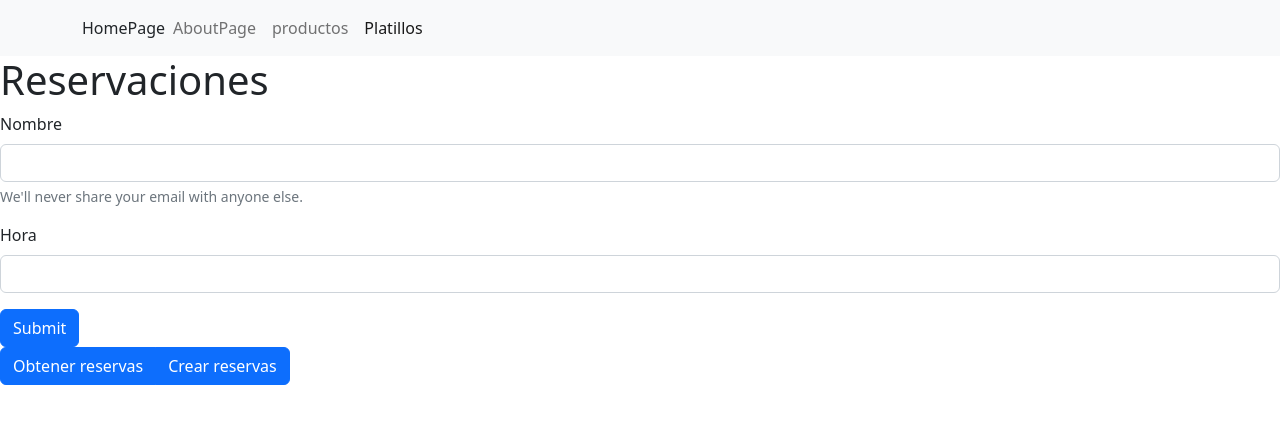
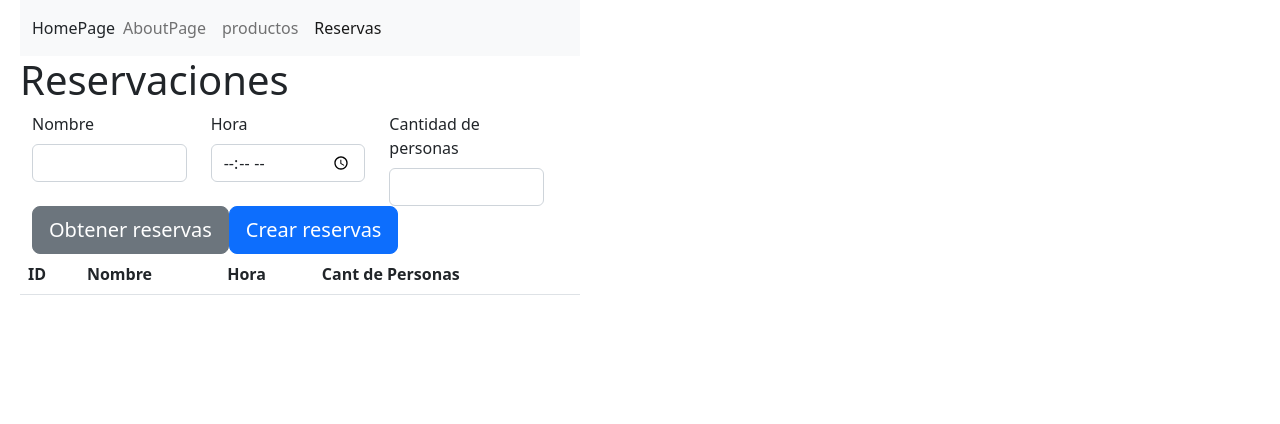
Before and after one commit to DinoSMZ/RestaurantApp, a React (Create React App) app: page /Platillos in a window 1280 px wide. Shown: the top 424 px of the page. Built offline with nearby package versions, Linux system fonts and the light colour scheme.

Commit message:
Inclusión de estilos

```diff
--- /dev/null
+++ b/src/Style.css
@@ -0,0 +1,6 @@
+body {
+    width: 600px;
+    margin: 0 auto;
+    ;
+    padding: 0 20px 20px 20px;
+}
--- a/src/components/NavBar.jsx
+++ b/src/components/NavBar.jsx
@@ -20,7 +20,7 @@ const NavBar = () => {
             <NavLink className={({ isActive }) => isActive ? "nav-link active" : "nav-link"} to="/products">productos</NavLink>
           </li>
           <li className="nav-item">
-            <NavLink className={({ isActive }) => isActive ? "nav-link active" : "nav-link"} to="/Platillos">Platillos</NavLink>
+            <NavLink className={({ isActive }) => isActive ? "nav-link active" : "nav-link"} to="/Platillos">Reservas</NavLink>
           </li>
         </ul>
       </div>
--- a/src/pages/HomePage.jsx
+++ b/src/pages/HomePage.jsx
@@ -6,7 +6,7 @@ return (
                 Home Page
             </h1>
          </header>
-      <main>
+      <main >
          <article>
              <p>
                 Bienvenido
--- a/src/pages/PlatillosPage.jsx
+++ /dev/null
@@ -1,71 +0,0 @@
-import React from 'react';
-import {db} from "../firebase/firebase"
-import { collection, getDocs} from "firebase/firestore"
-
-const PlatillosPage = () => {
-
-const obtenerReservas = async () => {
-
-    const resp = await getDocs(collection (db, "Reservas"));
-    const data = resp.docs.map((reserva) => ({
-        id: reserva.id,
-        ...reserva.data(),
-    }))
-
-
-   console.log(data)
-
-}
-
-
-  return (
-  <>
-
-  <header>
-    <h1>
-        Reservaciones
-    </h1>
-  </header>
-
-    <main>
-        <article>
-        <form>
-  <div>
-  <div className="mb-3">
-    <label htmlFor="NombreUser" className="form-label">Nombre</label>
-    <input type="email" className="form-control" id="exampleInputEmail1" aria-describedby="emailHelp" />
-    <div id="emailHelp" className="form-text">We'll never share your email with anyone else.</div>
-  </div>
-  <div className="mb-3">
-    <label htmlFor="Hora" className="form-label">Hora</label>
-    <input type="password" className="form-control" id="exampleInputPassword1" />
-  </div>
-  <button type="submit" className="btn btn-primary">Submit</button>
-</div>
-</form>
-
-        </article>
-
-    </main>
-
-
-    <section>
-
-<article>
-<div className="btn-group" role="group" aria-label="Basic example">
-  <button type="button" className="btn btn-primary" onClick={obtenerReservas}>Obtener reservas </button>
-  <button type="button" className="btn btn-primary">Crear reservas</button>
-</div>
-
-
-
-
-</article>
-
-    </section>
-
-    </>
-  )
-}
-
-export default PlatillosPage
--- /dev/null
+++ b/src/pages/ReservasPage.jsx
@@ -0,0 +1,122 @@
+import React, {useState} from 'react';
+import {db} from "../firebase/firebase"
+import { collection, getDocs, addDoc} from "firebase/firestore"
+import { async } from '@firebase/util';
+
+const formularioInicial = {
+  Nombre: "",
+Hora: "",
+Personas:"",}
+
+const PlatillosPage = () => {
+
+  const [Reservaciones, setReservas] = useState([]);
+
+  const [form, setForm] = useState(formularioInicial);
+
+const obtenerReservas = async () => {
+
+    const resp = await getDocs(collection (db, "Reservas"));
+    const data = resp.docs.map((reserva) => ({
+        id: reserva.id,
+        ...reserva.data(),
+    }))
+
+
+   console.log(data);
+   setReservas(data)
+}
+
+const crearReserva = async () => {
+  const coleccionReservas = collection(db, "Reservas")
+  await addDoc(coleccionReservas, form)
+  await obtenerReservas()
+}
+
+
+  return (
+  <>
+
+  <header>
+    <h1>
+        Reservaciones
+    </h1>
+  </header>
+
+    <main>
+        <article>
+        <form>
+  <div className="row container">
+  <div className="col-md-4">
+    <label htmlFor="NombreUser" className="form-label">Nombre</label>
+    <input type="text" className="form-control" id="Nombre reserva" value = {form.Nombre} onChange={(e) => setForm({...form, Nombre:e.target.value})}/>
+    <div id="Nombre de reserva" className="form-text"></div>
+  </div>
+  <div className="col-md-4">
+    <label htmlFor="Hora" className="form-label">Hora</label>
+    <input type="time" className="form-control" id="Hora de reserva" value = {form.Hora} onChange={(e) => setForm({...form, Hora:e.target.value})} />
+  </div>
+  <div className="col-md-4">
+    <label htmlFor="Personas" className="form-label">Cantidad de personas </label>
+    <input type="text" className="form-control" id="cantidad de personas" value = {form.Personas} onChange={(e) => setForm({...form, Personas:e.target.value})} />
+  </div>
+</div>
+</form>
+        </article>
+    </main>
+    <section>
+<article>
+<div className="container-fluid">
+  <button type="button" className="btn btn-secondary btn-lg" onClick={obtenerReservas}>Obtener reservas </button>
+  <button type="button" className="btn btn-lg btn-primary" onClick={crearReserva}>Crear reservas</button>
+</div>
+
+
+
+
+</article>
+
+    </section>
+<section>
+    <article>
+
+    <table className="table">
+  <thead>
+    <tr>
+      <th scope="col">ID</th>
+      <th scope="col">Nombre</th>
+      <th scope="col">Hora</th>
+      <th scope="col">Cant de Personas</th>
+    </tr>
+  </thead>
+  <tbody>
+    {
+      Reservaciones.map((reserv) =>(
+
+        <tr key={reserv.id}>
+        <th scope="row">{reserv.id}</th>
+        <td>{reserv.Nombre}</td>
+        <td>{reserv.Hora}</td>
+        <td>{reserv.Personas}</td>
+      </tr>
+      ))
+
+
+
+
+    }
+
+  </tbody>
+</table>
+
+
+
+    </article>
+
+    </section>
+
+    </>
+  )
+}
+
+export default PlatillosPage
--- a/src/routers/AppRouter.jsx
+++ b/src/routers/AppRouter.jsx
@@ -6,7 +6,7 @@ import AboutPage from '../pages/AboutPage';
 import NotFound from '../pages/NotFound';
 import ProductsPage from '../pages/ProductsPage';
 import NavBar from '../components/NavBar';
-import PlatillosPage from '../pages/PlatillosPage';
+import ReservasPage from '../pages/ReservasPage';
 
 const AppRouter = () => {
   return (
@@ -16,7 +16,7 @@ const AppRouter = () => {
           <Route path="/" element={<Homepage/>}/>
           <Route path="/about" element={<AboutPage/>}/>
           <Route path="/products" element={<ProductsPage/>}/>
-          <Route path="/Platillos" element={<PlatillosPage/>}/>
+          <Route path="/Platillos" element={<ReservasPage/>}/>
           <Route path="*" element={<NotFound/>}/>
        </Routes>
     </Router>
```
Also changed, not shown: src/App.js (+7 -5 lines).
